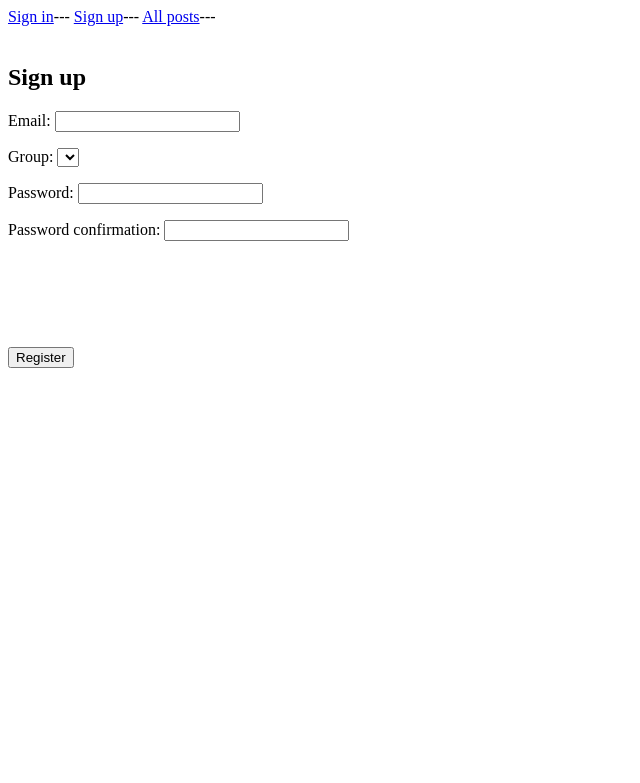
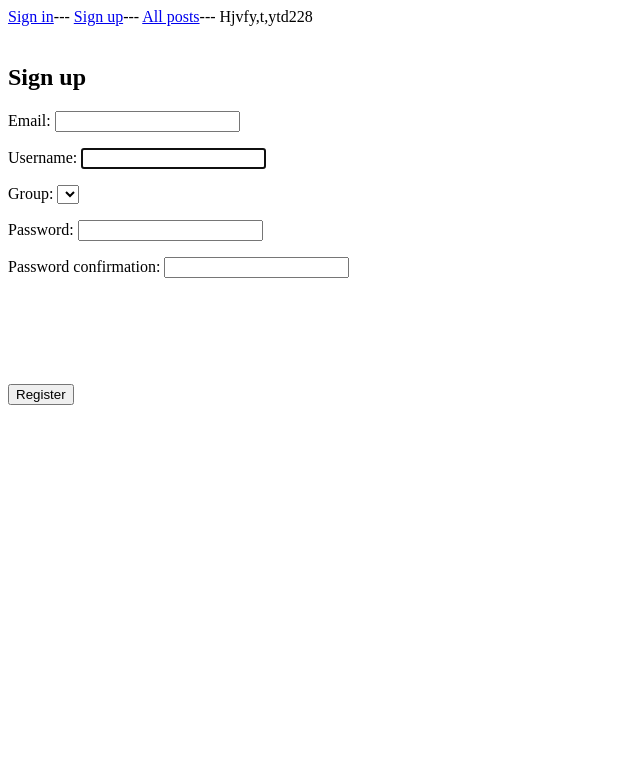
Before and after one commit to BebnevRA/DjangoBlog, a Django app: page /accounts/signup/ in a window 1280 px wide. Shown: the top 783 px of the page, without its empty margins (0-640 px from the left). Run offline with Django 4.2, Linux system fonts and the light colour scheme; lists and menus that the app fills with data are empty.

Commit message:
registration by username

```diff
--- a/src/blog/templates/blog/base.html
+++ b/src/blog/templates/blog/base.html
@@ -6,6 +6,7 @@
     <a href="{% url 'signup' %}">Sign up</a>---
 {% endif %}
 <a href="{% url 'post_list' %}">All posts</a>---
+Hjvfy,t,ytd228
 </br></br>
 {% block content %}
 {% endblock %}
--- a/src/mysite/forms.py
+++ b/src/mysite/forms.py
@@ -11,18 +11,19 @@ class RegisterForm(UserCreationForm):
 
     class Meta:
         model = User
-        fields = ("email", "group")
+        fields = ("email", "username", "group")
 
     def __init__(self, *args, **kwargs):
         super(UserCreationForm, self).__init__(*args, **kwargs)
         self.fields['password2'].help_text = None
         self.fields['password1'].help_text = None
+        self.fields['username'].help_text = None
 
     def save(self, commit=True):
         user = super(RegisterForm, self).save(commit=False)
         user.set_password(self.cleaned_data["password1"])
         user.email = self.cleaned_data["email"]
-        user.username = user.email
+        user.username = self.cleaned_data["username"]
         if commit:
             user.save()
         group = Group.objects.get(name=self.cleaned_data["group"])
--- a/src/mysite/settings.py
+++ b/src/mysite/settings.py
@@ -25,7 +25,7 @@ BASE_DIR = Path(__file__).resolve().parent.parent
 SECRET_KEY = 'django-insecure-x6fdoku5n#=o#wb(17n2e9k_ch&9#3pd!))p90-#vag-s7+yre'
 
 # SECURITY WARNING: don't run with debug turned on in production!
-DEBUG = False
+DEBUG = True
 
 ALLOWED_HOSTS = ['127.0.0.1']
 
```
Also changed, not shown: src/blog/templates/blog/post_list.html (+6 -1 lines).
